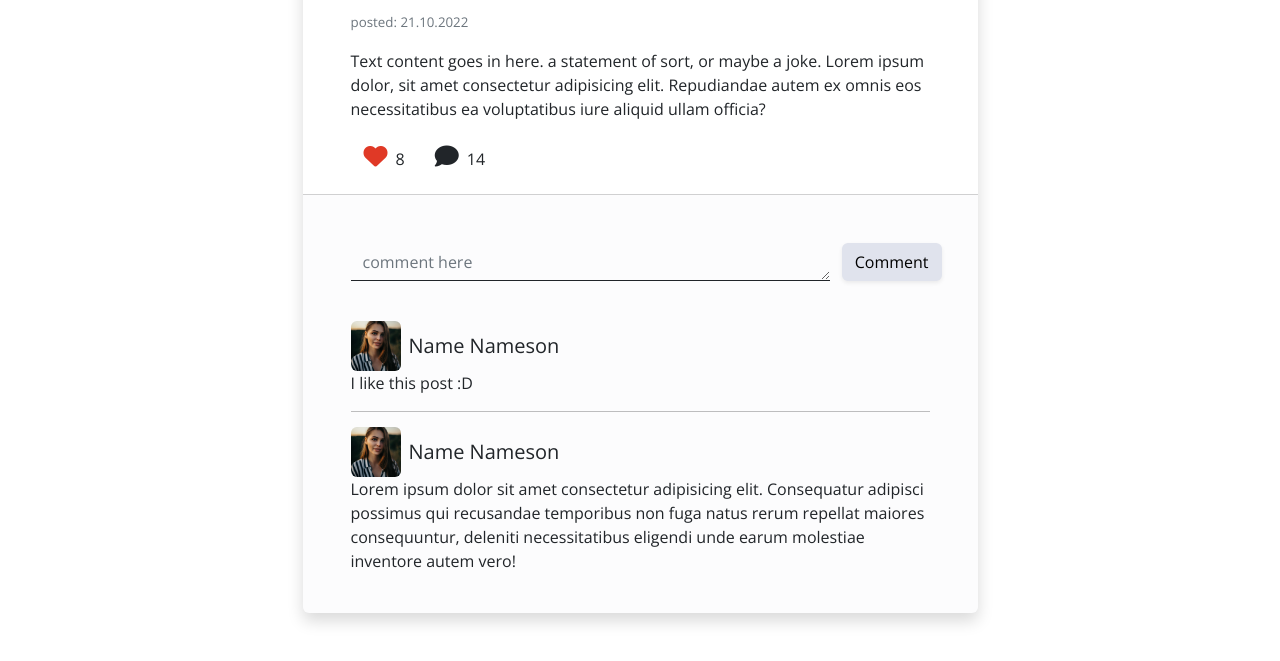
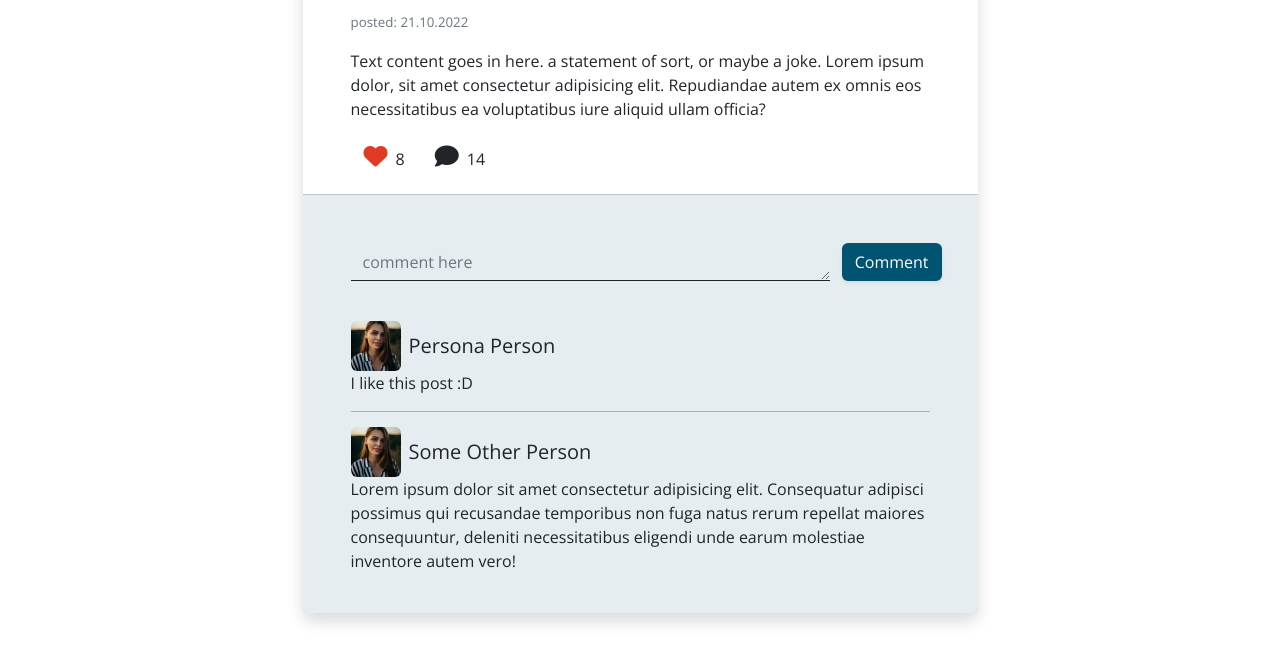
Before and after one commit to StianSto/SoMeApp_me-and-my-friends, a website: page wall.html in a window 1280 px wide. Shown: the part 230-891 px from the top of the page. Drawn offline with nearby package versions, Linux system fonts and the light colour scheme.

Commit message:
psot component

```diff
--- a/src/scss/styles.scss
+++ b/src/scss/styles.scss
@@ -93,7 +93,7 @@ $user-color: rgb(224, 227, 237) !default;
 
 .post {
     max-width: 675px;
-    /* $user-color: #005371; */
+    $user-color: #005371;
 
     & .card-header {
         background-color: $user-color;
--- a/wall.html
+++ b/wall.html
@@ -32,6 +32,7 @@
                 </div>
 
                 <div class="card-body px-4 px-md-5">
+
                     <p class="text-muted" style="font-size: smaller;">posted: <span>21.10.2022</span></p>
                     <p class="post-content">
                         Text content goes in here. a statement of sort, or maybe a joke. Lorem ipsum dolor, sit amet consectetur adipisicing elit. Repudiandae autem ex omnis eos necessitatibus ea voluptatibus iure aliquid ullam officia?
@@ -40,15 +41,18 @@
                         <button class="btn"><i class="fa-solid fa-heart fs-4 liked"></i><span class="likes ms-2">8</span></button>
                         <button class="btn"><i class="fa-solid fa-comment fs-4"></i><span class="comments ms-2">14</span></button>
                     </div>
+
                 </div>
 
                 <div class="card-footer py-4 px-4 px-md-5">
+
                     <form class="comment row align-items-end">
                         <div class="col comment-content">
                             <textarea name="" id="comment-textarea" placeholder="comment here" class="form-control w-100 rounded-0"></textarea>
                         </div>
                         <button type="submit" class=" col-auto btn submit-comment shadow-sm mt-4">Comment</button>
                     </form>
+
 
                     <div class="post-comments col mt-4">
 
@@ -57,7 +61,7 @@
                                 <div class="profile-img h-100 col-auto p-0"style="aspect-ratio: 1;">
                                     <img class="w-100 h-100 rounded-2" src="/dist/assets/images/temp/stefan-stefancik-QXevDflbl8A-unsplash.jpg" alt="">
                                 </div>
-                                <p class="col m-0 fs-5">Name Nameson</p>
+                                <p class="col m-0 fs-5">Persona Person</p>
                             </div>
                             <p class="comment-content">I like this post :D </p>
                         </div>
@@ -67,12 +71,13 @@
                                 <div class="profile-img h-100 col-auto p-0"style="aspect-ratio: 1;">
                                     <img class="w-100 h-100 rounded-2" src="/dist/assets/images/temp/stefan-stefancik-QXevDflbl8A-unsplash.jpg" alt="">
                                 </div>
-                                <p class="col m-0 fs-5">Name Nameson</p>
+                                <p class="col m-0 fs-5">Some Other Person</p>
                             </div>
                             <p class="comment-content">Lorem ipsum dolor sit amet consectetur adipisicing elit. Consequatur adipisci possimus qui recusandae temporibus non fuga natus rerum repellat maiores consequuntur, deleniti necessitatibus eligendi unde earum molestiae inventore autem vero! </p>
                         </div>
 
                     </div>
+
                 </div>
             </div>
 
```
Also changed, not shown: dist/css/styles.css, 1 other file.
